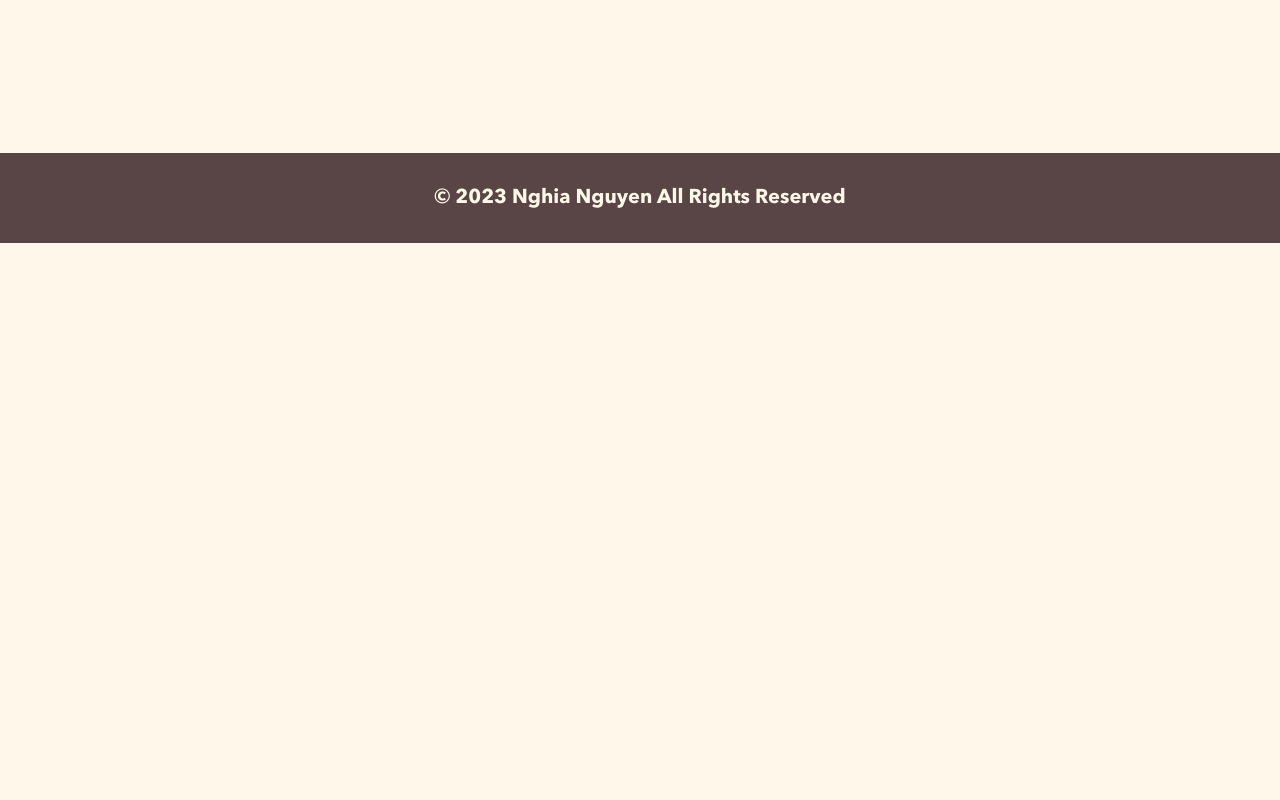
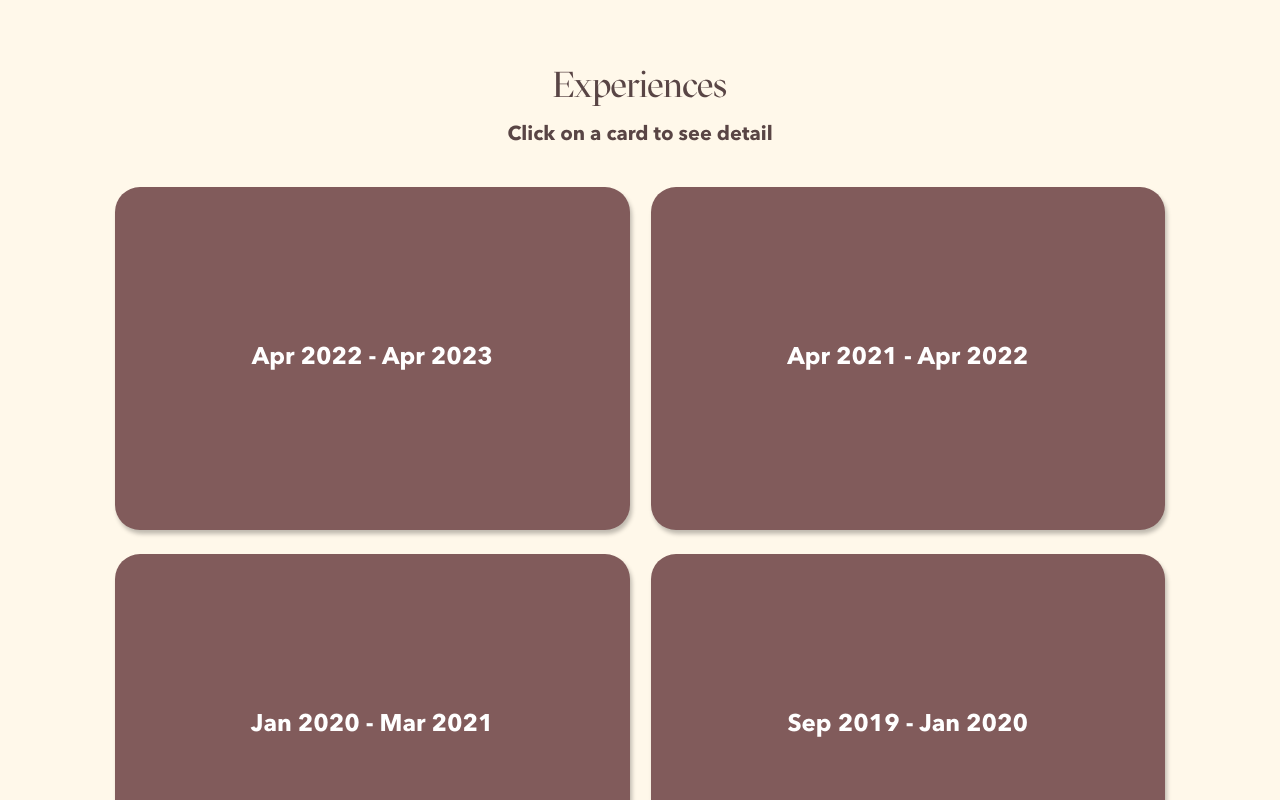
Before and after one commit to nnnghia98/project-one-production, a React (Create React App) app: page / in a window 1280 px wide. Shown: the part 1000-1800 px from the top of the page. Before the commit the page ends 1243 px from the top, so only its background shows below. Built offline with nearby package versions, Linux system fonts and the light colour scheme.

Commit message:
front of Flip card

```diff
--- /dev/null
+++ b/src/components/FlipCard/index.tsx
@@ -0,0 +1,16 @@
+import React from "react";
+
+import { IFlipCardProps } from "interfaces";
+
+import "./styles.scss";
+
+const FlipCard = ({ cover, detail }: IFlipCardProps) => {
+  return (
+    <div className="flipCard">
+      <div className="front">{cover}</div>
+      {/* <div className="back">ascasckmnalscjbas</div> */}
+    </div>
+  );
+};
+
+export default FlipCard;
--- /dev/null
+++ b/src/components/FlipCard/styles.scss
@@ -0,0 +1,56 @@
+@import "../../assets/styles/colors";
+@import "../../assets/styles/breakpoint";
+@import "../../assets/styles/typography";
+
+.flipCard {
+  flex: 1;
+  // position: relative;
+  cursor: pointer;
+
+  @include heading-6;
+
+  div {
+    width: 100%;
+    height: 100%;
+    // position: absolute;
+    transition: all 0.8s;
+    backface-visibility: hidden;
+  }
+
+  &:hover .front {
+    z-index: 0;
+    transform: rotateY(180deg);
+  }
+
+  &:hover .back {
+    transform: rotateY(0);
+  }
+
+  .front {
+    z-index: 3;
+    background-color: $deepTaupe;
+    color: $white;
+    box-shadow: 2px 4px 4px rgba(0, 0, 0, 0.25);
+    border-radius: 25px;
+    text-align: center;
+
+    @include desktop-child {
+      padding: 30.23% 0;
+    }
+
+    @include tablet-child {
+      padding: 31.8% 0;
+    }
+
+    @include mobile-child {
+      padding: 27.03% 0;
+      font-size: 14px;
+      line-height: 28px;
+    }
+  }
+
+  .back {
+    transform: rotateY(180deg);
+    background-color: $white;
+  }
+}
--- /dev/null
+++ b/src/components/Portfolio/Experiences/index.tsx
@@ -0,0 +1,28 @@
+import React from "react";
+
+import FlipCard from "components/FlipCard";
+
+import "./styles.scss";
+
+const Experiences = () => {
+  return (
+    <div className="experiences">
+      <div className="content">
+        <div className="title">Experiences</div>
+        <div className="description">Click on a card to see detail</div>
+        <div className="list">
+          <div className="row">
+            <FlipCard cover="Apr 2022 - Apr 2023" detail="" />
+            <FlipCard cover="Apr 2021 - Apr 2022" detail="" />
+          </div>
+          <div className="row">
+            <FlipCard cover="Jan 2020 - Mar 2021" detail="" />
+            <FlipCard cover="Sep 2019 - Jan 2020" detail="" />
+          </div>
+        </div>
+      </div>
+    </div>
+  );
+};
+
+export default Experiences;
--- /dev/null
+++ b/src/components/Portfolio/Experiences/styles.scss
@@ -0,0 +1,137 @@
+@import "../../../assets/styles/colors";
+@import "../../../assets/styles/breakpoint";
+@import "../../../assets/styles/typography";
+
+.experiences {
+  margin: 0 auto;
+  color: $roseEbony;
+
+  @include desktop {
+    max-width: 1050px;
+    margin-top: 96px;
+  }
+
+  @include tablet {
+    max-width: 616px;
+    margin-top: 64px;
+  }
+
+  @include mobile {
+    max-width: 300px;
+    margin-top: 36px;
+  }
+
+  .content {
+    display: flex;
+    flex-direction: column;
+
+    .title {
+      font-family: "MAZIUS REVIEW 20.09";
+      font-weight: 400;
+      text-align: center;
+
+      @include desktop-child {
+        font-size: 36px;
+        line-height: 43.2px;
+      }
+
+      @include tablet-child {
+        font-size: 32px;
+        line-height: 38.4px;
+      }
+
+      @include mobile-child {
+        font-size: 20px;
+        line-height: 24px;
+      }
+    }
+
+    .description {
+      text-align: center;
+      font-family: "Avenir Next LT Pro";
+      font-style: normal;
+      font-weight: 400;
+
+      @include desktop-child {
+        font-size: 20px;
+        line-height: 24px;
+        margin-top: 16px;
+      }
+
+      @include tablet-child {
+        font-size: 16px;
+        line-height: 19px;
+        margin-top: 12px;
+      }
+
+      @include mobile-child {
+        font-size: 14px;
+        line-height: 17px;
+        margin-top: 18px;
+      }
+    }
+
+    .list {
+      display: flex;
+      flex-direction: column;
+
+      @include desktop-child {
+        margin-top: 40px;
+        gap: 24px;
+      }
+
+      @include tablet-child {
+        margin-top: 21px;
+        gap: 20px;
+      }
+
+      @include mobile-child {
+        margin-top: 16px;
+        gap: 4px;
+      }
+
+      .row {
+        display: flex;
+        flex-direction: row;
+
+        @include desktop-child {
+          gap: 21px;
+        }
+
+        @include tablet-child {
+          gap: 21px;
+        }
+
+        @include mobile-child {
+          gap: 4px;
+        }
+
+        .item {
+          flex: 1;
+          background-color: $deepTaupe;
+          box-shadow: 2px 4px 4px rgba(0, 0, 0, 0.25);
+          border-radius: 25px;
+          color: $white;
+          text-align: center;
+          cursor: pointer;
+
+          @include heading-6;
+
+          @include desktop-child {
+            padding: 14.79% 0;
+          }
+
+          @include tablet-child {
+            padding: 14.28% 0;
+          }
+
+          @include mobile-child {
+            padding: 14.28% 0;
+            font-size: 14px;
+            line-height: 28px;
+          }
+        }
+      }
+    }
+  }
+}
--- a/src/components/index.ts
+++ b/src/components/index.ts
@@ -4,5 +4,6 @@ import Footer from "./Footer";
 // Portfolio
 import WelcomeBanner from "./Portfolio/WelcomeBanner";
 import AboutMe from "./Portfolio/AboutMe";
+import Experiences from "./Portfolio/Experiences";
 
-export { Header, Footer, WelcomeBanner, AboutMe };
+export { Header, Footer, WelcomeBanner, AboutMe, Experiences };
--- a/src/index.scss
+++ b/src/index.scss
@@ -20,7 +20,6 @@ html {
 
 @font-face {
   font-family: "Avenir Next LT Pro";
-  font-weight: normal;
   src: local("Avenir Next LT Pro"),
     url(./assets/fonts/AvenirNextLTPro/AvenirNextLTProRegular.otf)
       format("opentype");
@@ -28,7 +27,6 @@ html {
 
 @font-face {
   font-family: "Avenir Next LT Pro";
-  font-weight: bold;
   src: local("Avenir Next LT Pro"),
     url(./assets/fonts/AvenirNextLTPro/AvenirNextLTProDemi.otf)
       format("opentype");
@@ -36,7 +34,6 @@ html {
 
 @font-face {
   font-family: "Avenir Next LT Pro";
-  font-weight: bolder;
   src: local("Avenir Next LT Pro"),
     url(./assets/fonts/AvenirNextLTPro/AvenirNextLTProBold.otf)
       format("opentype");
@@ -44,7 +41,6 @@ html {
 
 @font-face {
   font-family: "Mazius Review 20.09";
-  font-weight: normal;
   src: local("Mazius Review 20.09"),
     url(./assets/fonts/MaziusReview2009/MAZIUSREVIEW20.09Regular400.otf)
       format("opentype");
@@ -52,14 +48,12 @@ html {
 
 @font-face {
   font-family: "Neutral Face";
-  font-weight: normal;
   src: local("Neutral Face"),
     url(./assets/fonts/NeutralFace/NeutralFace.otf) format("opentype");
 }
 
 @font-face {
   font-family: "Neutral Face";
-  font-weight: bold;
   src: local("Neutral Face"),
     url(./assets/fonts/NeutralFace/NeutralFace-Bold.otf) format("opentype");
 }
--- /dev/null
+++ b/src/interfaces/Portfolio.ts
@@ -0,0 +1,4 @@
+export interface IFlipCardProps {
+  cover: string;
+  detail: string;
+}
--- a/src/interfaces/index.ts
+++ b/src/interfaces/index.ts
@@ -1 +1,2 @@
 export * from "./Router";
+export * from "./Portfolio";
--- a/src/pages/Portfolio/index.tsx
+++ b/src/pages/Portfolio/index.tsx
@@ -1,6 +1,4 @@
-import React from "react";
-
-import { WelcomeBanner, AboutMe } from "components/index";
+import { WelcomeBanner, AboutMe, Experiences } from "components/index";
 
 import "./styles.scss";
 
@@ -8,6 +6,7 @@ const Portfolio = () => (
   <div className="portfolio">
     <WelcomeBanner />
     <AboutMe />
+    <Experiences />
   </div>
 );
 
```
